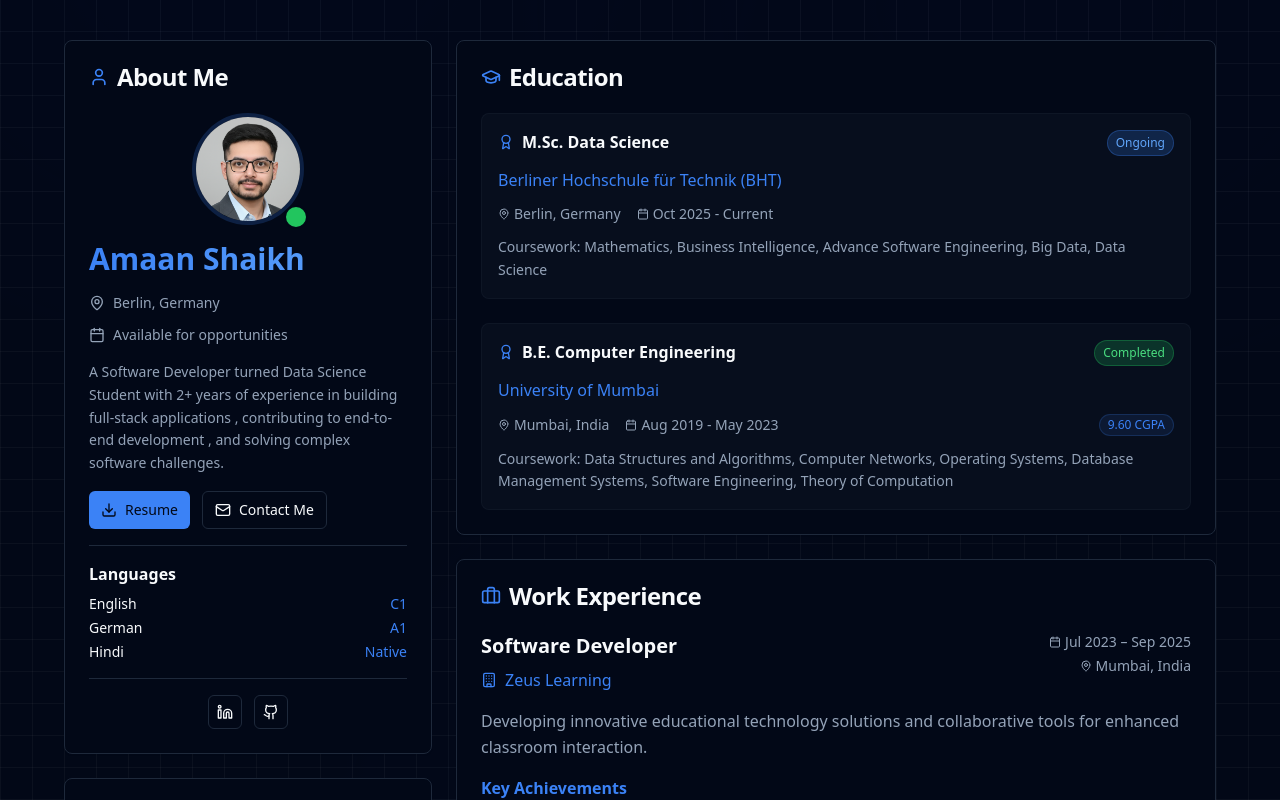
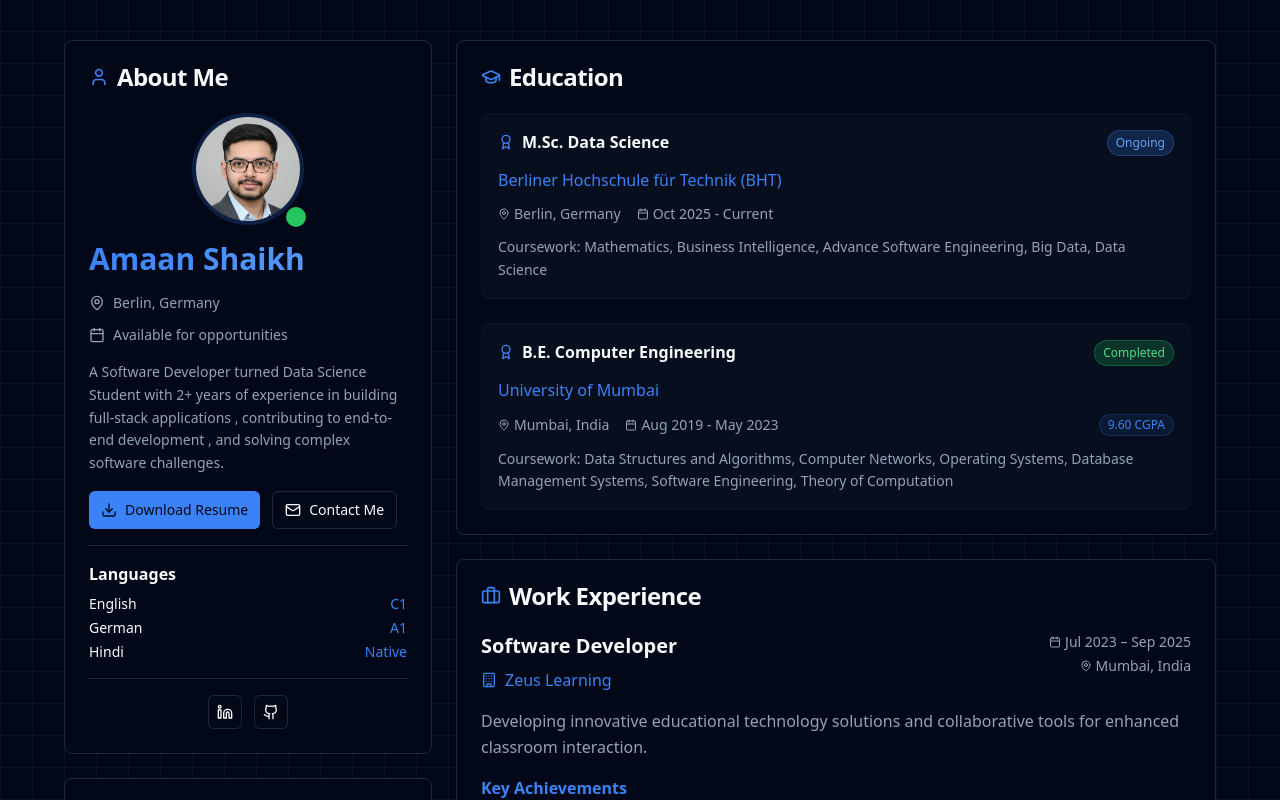
Before and after one commit to Amaan6674/Portfolio, a React (Vite) app: page / in a window 1280 px wide. Shown: the top 800 px of the page. Built offline with nearby package versions, Linux system fonts and the light colour scheme.

Commit message:
Add Language specific resume

```diff
--- a/src/components/About.jsx
+++ b/src/components/About.jsx
@@ -1,7 +1,10 @@
 import { Card, CardContent, CardHeader, CardTitle } from './ui/card'
-import { User, MapPin, Calendar, Mail, Linkedin, Download, Github } from 'lucide-react'
+import { useState } from 'react'
+import { User, MapPin, Calendar, Mail, Linkedin, Download, Github, X } from 'lucide-react'
 
 const About = () => {
+  const [showModal, setShowModal] = useState(false)
+
   return (
     <Card className="transition-all duration-300">
       <CardHeader>
@@ -45,9 +48,14 @@ const About = () => {
         </p>
 
         <div className="flex flex-wrap gap-3">
-          <a href="/Amaan_CV.pdf" download className="px-3 py-2 bg-primary text-primary-foreground rounded-md text-sm inline-flex items-center gap-2">
-            <Download className="h-4 w-4" /> Resume
-          </a>
+          {/* Single button that opens language selection modal */}
+          <button
+            type="button"
+            onClick={() => setShowModal(true)}
+            className="px-3 py-2 bg-primary text-primary-foreground rounded-md text-sm inline-flex items-center gap-2"
+          >
+            <Download className="h-4 w-4" /> Download Resume
+          </button>
           <a href="mailto:amaanshaikh6674@gmail.com" className="px-3 py-2 border border-border rounded-md text-sm inline-flex items-center gap-2 hover:bg-accent">
             <Mail className="h-4 w-4" /> Contact Me
           </a>
@@ -79,6 +87,29 @@ const About = () => {
           </a>
         </div>
       </CardContent>
+      {/* Modal */}
+      {showModal && (
+        <div className="fixed inset-0 z-50 flex items-center justify-center">
+          <div className="absolute inset-0 bg-black/50" onClick={() => setShowModal(false)} />
+          <div className="relative bg-background rounded-lg p-6 w-11/12 max-w-md shadow-lg">
+            <div className="flex justify-between items-center mb-4">
+              <h3 className="text-lg font-semibold">Download Resume</h3>
+              <button className="p-1 rounded hover:bg-accent" onClick={() => setShowModal(false)} aria-label="Close">
+                <X className="h-4 w-4" />
+              </button>
+            </div>
+            <p className="text-sm text-muted-foreground mb-4">Choose a language for the resume download:</p>
+            <div className="flex flex-col gap-3">
+              <a href="/Amaan_CV_EN.pdf" download className="px-3 py-2 bg-primary text-primary-foreground rounded-md text-sm inline-flex items-center gap-2 justify-center">
+                <Download className="h-4 w-4" /> English (EN)
+              </a>
+              <a href="/Amaan_CV_DE.pdf" download className="px-3 py-2 bg-secondary text-secondary-foreground rounded-md text-sm inline-flex items-center gap-2 justify-center">
+                <Download className="h-4 w-4" /> Deutsch (DE)
+              </a>
+            </div>
+          </div>
+        </div>
+      )}
     </Card>
   )
 }
```
Also changed, not shown: 2 other files (tests, documents, lock files or other folders).
